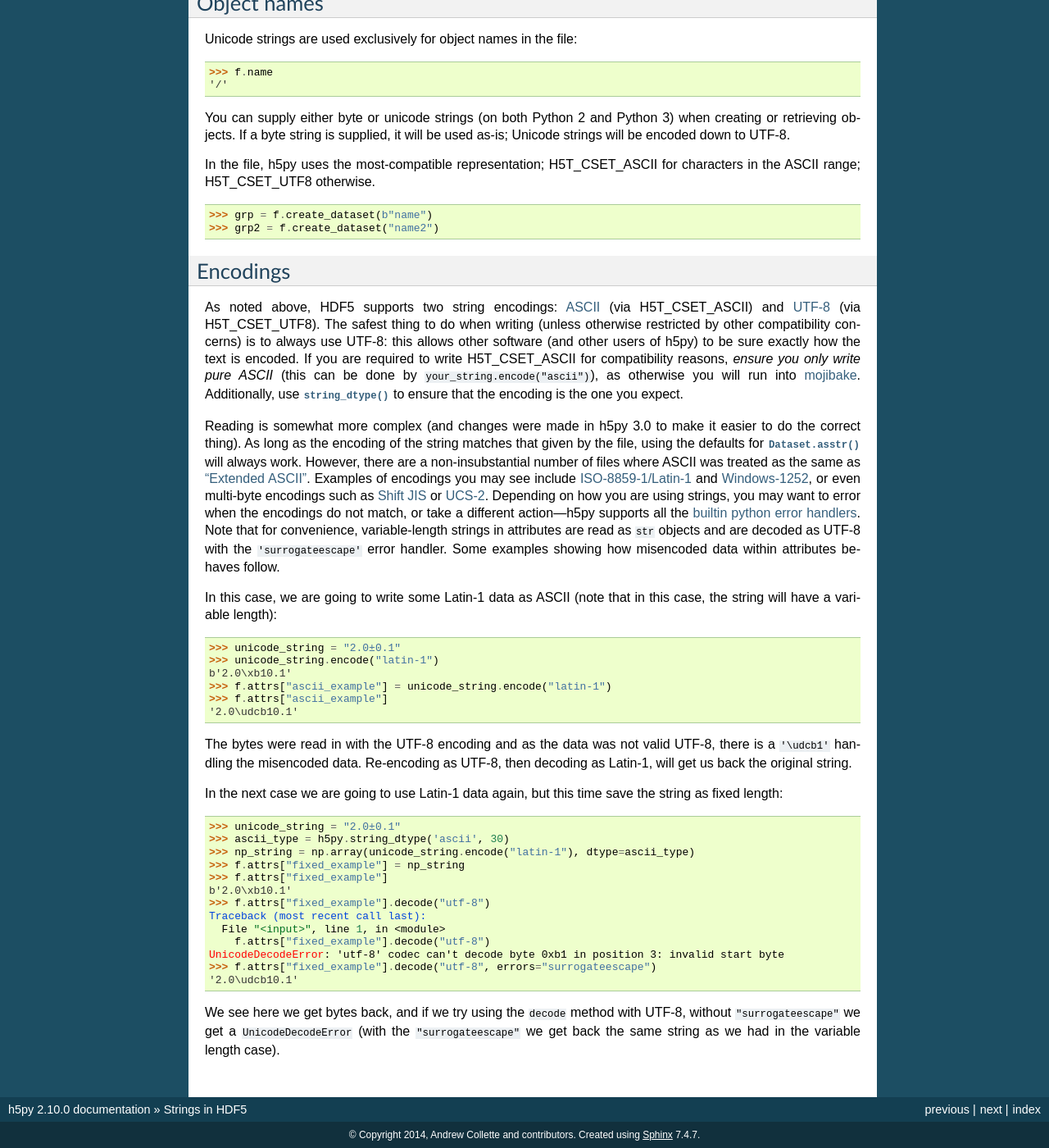
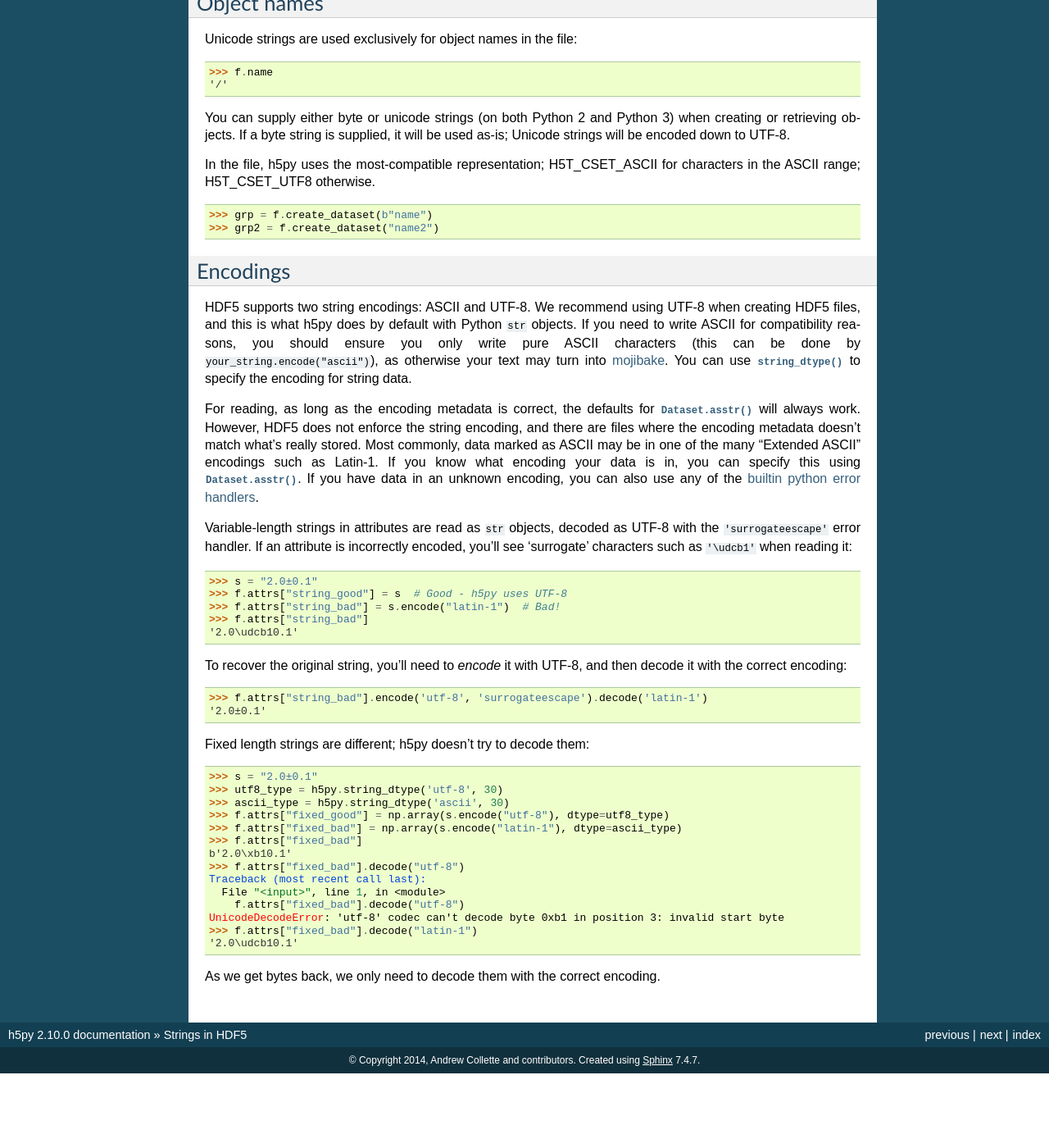
Before and after one commit to h5py/h5py, a Sphinx documentation site: the page built from docs/strings.rst, in a window 1280 px wide and 1400 px high, scrolled down 1088 px. Shown: the whole window at 82% size. Built offline with Sphinx 7.4.7, drawn with Linux system fonts in a browser that asks for light colours; pages that are not in the unit, such as notebooks, are missing from menus; after the commit the page ends 2397 px from its top, so only the background shows below that.

Commit message:
Shorten encodings section a bit

```diff
--- a/docs/strings.rst
+++ b/docs/strings.rst
@@ -89,68 +89,57 @@ characters in the ASCII range; H5T_CSET_UTF8 otherwise.
 Encodings
 ---------
 
-As noted above, HDF5 supports two string encodings:
-`ASCII <https://en.wikipedia.org/wiki/ASCII>`_ (via H5T_CSET_ASCII) and
-`UTF-8 <https://en.wikipedia.org/wiki/UTF-8>`_ (via H5T_CSET_UTF8). The safest
-thing to do when writing (unless otherwise restricted by other compatibility
-concerns) is to always use UTF-8: this allows other software (and other users of
-h5py) to be sure exactly how the text is encoded. If you are required to write
-H5T_CSET_ASCII for compatibility reasons, *ensure you only write pure ASCII*
-(this can be done by ``your_string.encode("ascii")``), as otherwise you will run
-into `mojibake <https://en.wikipedia.org/wiki/Mojibake>`_. Additionally, use
-:func:`.string_dtype` to ensure that the encoding is the one you expect.
+HDF5 supports two string encodings: ASCII and UTF-8.
+We recommend using UTF-8 when creating HDF5 files, and this is what h5py does
+by default with Python ``str`` objects.
+If you need to write ASCII for compatibility reasons, you should ensure you only
+write pure ASCII characters (this can be done by
+``your_string.encode("ascii")``), as otherwise your text may turn into
+`mojibake <https://en.wikipedia.org/wiki/Mojibake>`_.
+You can use :func:`.string_dtype` to specify the encoding for string data.
 
-Reading is somewhat more complex (and changes were made in h5py 3.0 to make it
-easier to do the correct thing). As long as the encoding of the string matches
-that given by the file, using the defaults for :meth:`.Dataset.asstr` will
-always work. However, there are a non-insubstantial number of files where ASCII
-was treated as the same as
-`"Extended ASCII" <https://en.wikipedia.org/wiki/Extended_ASCII>`_. Examples of
-encodings you may see include
-`ISO-8859-1/Latin-1 <https://en.wikipedia.org/wiki/ISO/IEC_8859-1>`_ and
-`Windows-1252 <https://en.wikipedia.org/wiki/Windows-1252>`_, or even multi-byte
-encodings such as `Shift JIS <https://en.wikipedia.org/wiki/Shift_JIS>`_ or
-`UCS-2 <https://en.wikipedia.org/wiki/Universal_Coded_Character_Set>`_.
-Depending on how you are using strings, you may want to error when the encodings
-do not match, or take a different action—h5py supports all the
-`builtin python error handlers <https://docs.python.org/3/library/codecs.html#error-handlers>`_.
-Note that for convenience, variable-length strings in attributes are read as
-``str`` objects and are decoded as UTF-8 with the ``'surrogateescape'`` error
-handler. Some examples showing how misencoded data within attributes behaves
-follow.
+For reading, as long as the encoding metadata is correct, the defaults for
+:meth:`.Dataset.asstr` will always work.
+However, HDF5 does not enforce the string encoding, and there are files where
+the encoding metadata doesn't match what's really stored.
+Most commonly, data marked as ASCII may be in one of the many "Extended ASCII"
+encodings such as Latin-1. If you know what encoding your data is in,
+you can specify this using :meth:`.Dataset.asstr`. If you have data
+in an unknown encoding, you can also use any of the `builtin python error
+handlers <https://docs.python.org/3/library/codecs.html#error-handlers>`_.
 
-In this case, we are going to write some Latin-1 data as ASCII (note that in
-this case, the string will have a variable length)::
+Variable-length strings in attributes are read as ``str`` objects, decoded as
+UTF-8 with the ``'surrogateescape'`` error handler. If an attribute is
+incorrectly encoded, you'll see 'surrogate' characters such as ``'\udcb1'``
+when reading it::
 
-    >>> unicode_string = "2.0±0.1"
-    >>> unicode_string.encode("latin-1")
-    b'2.0\xb10.1'
-    >>> f.attrs["ascii_example"] = unicode_string.encode("latin-1")
-    >>> f.attrs["ascii_example"]
+    >>> s = "2.0±0.1"
+    >>> f.attrs["string_good"] = s  # Good - h5py uses UTF-8
+    >>> f.attrs["string_bad"] = s.encode("latin-1")  # Bad!
+    >>> f.attrs["string_bad"]
     '2.0\udcb10.1'
 
-The bytes were read in with the UTF-8 encoding and as the data was not valid
-UTF-8, there is a ``'\udcb1'`` handling the misencoded data. Re-encoding as UTF-8,
-then decoding as Latin-1, will get us back the original string.
+To recover the original string, you'll need to *encode* it with UTF-8,
+and then decode it with the correct encoding::
 
-In the next case we are going to use Latin-1 data again, but this time save the
-string as fixed length::
+    >>> f.attrs["string_bad"].encode('utf-8', 'surrogateescape').decode('latin-1')
+    '2.0±0.1'
 
-    >>> unicode_string = "2.0±0.1"
+Fixed length strings are different; h5py doesn't try to decode them::
+
+    >>> s = "2.0±0.1"
+    >>> utf8_type = h5py.string_dtype('utf-8', 30)
     >>> ascii_type = h5py.string_dtype('ascii', 30)
-    >>> np_string = np.array(unicode_string.encode("latin-1"), dtype=ascii_type)
-    >>> f.attrs["fixed_example"] = np_string
-    >>> f.attrs["fixed_example"]
+    >>> f.attrs["fixed_good"] = np.array(s.encode("utf-8"), dtype=utf8_type)
+    >>> f.attrs["fixed_bad"] = np.array(s.encode("latin-1"), dtype=ascii_type)
+    >>> f.attrs["fixed_bad"]
     b'2.0\xb10.1'
-    >>> f.attrs["fixed_example"].decode("utf-8")
+    >>> f.attrs["fixed_bad"].decode("utf-8")
     Traceback (most recent call last):
       File "<input>", line 1, in <module>
-        f.attrs["fixed_example"].decode("utf-8")
+        f.attrs["fixed_bad"].decode("utf-8")
     UnicodeDecodeError: 'utf-8' codec can't decode byte 0xb1 in position 3: invalid start byte
-    >>> f.attrs["fixed_example"].decode("utf-8", errors="surrogateescape")
+    >>> f.attrs["fixed_bad"].decode("latin-1")
     '2.0\udcb10.1'
 
-We see here we get bytes back, and if we try using the ``decode`` method with
-UTF-8, without ``"surrogateescape"`` we get a ``UnicodeDecodeError`` (with the
-``"surrogateescape"`` we get back the same string as we had in the variable length
-case).
+As we get bytes back, we only need to decode them with the correct encoding.
```
